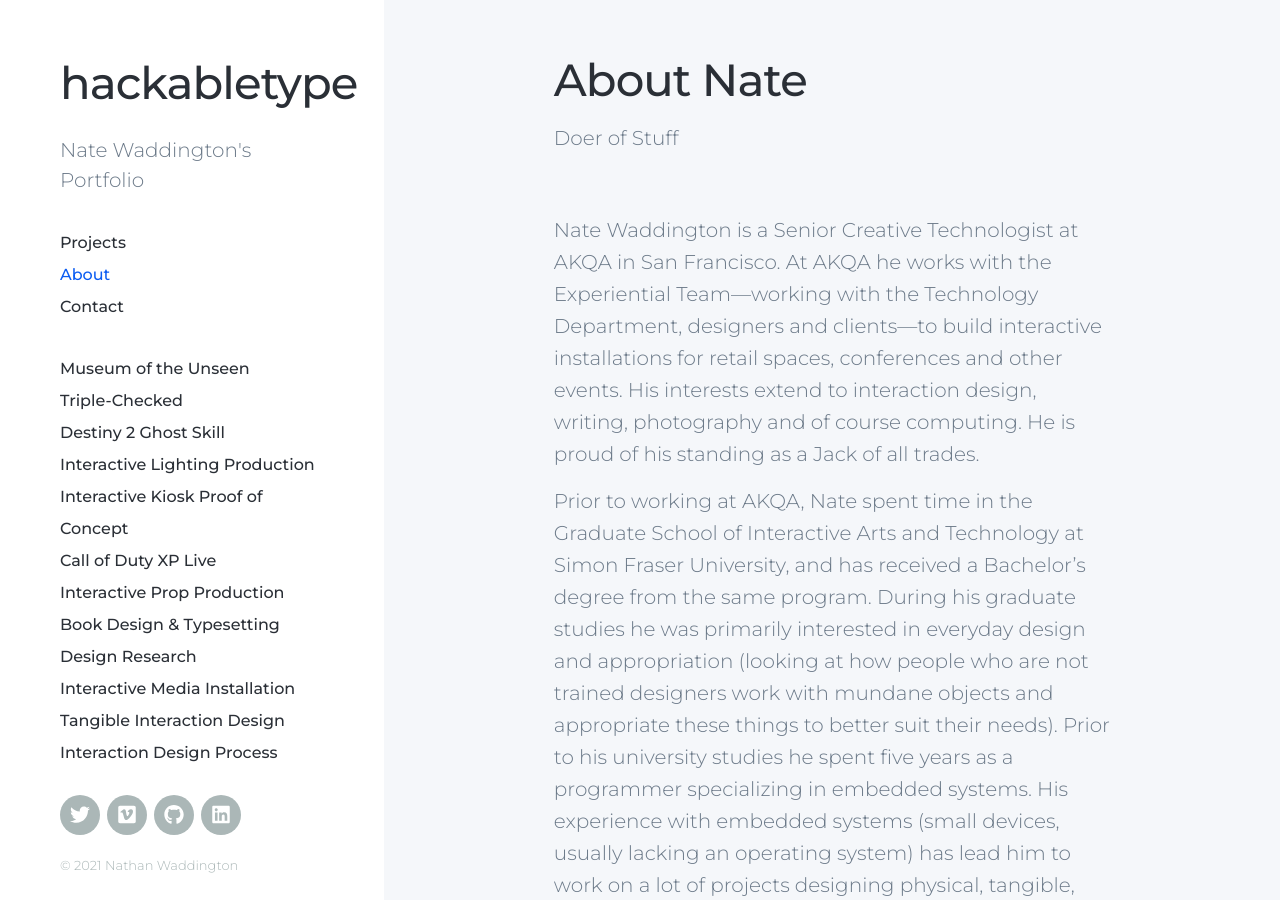
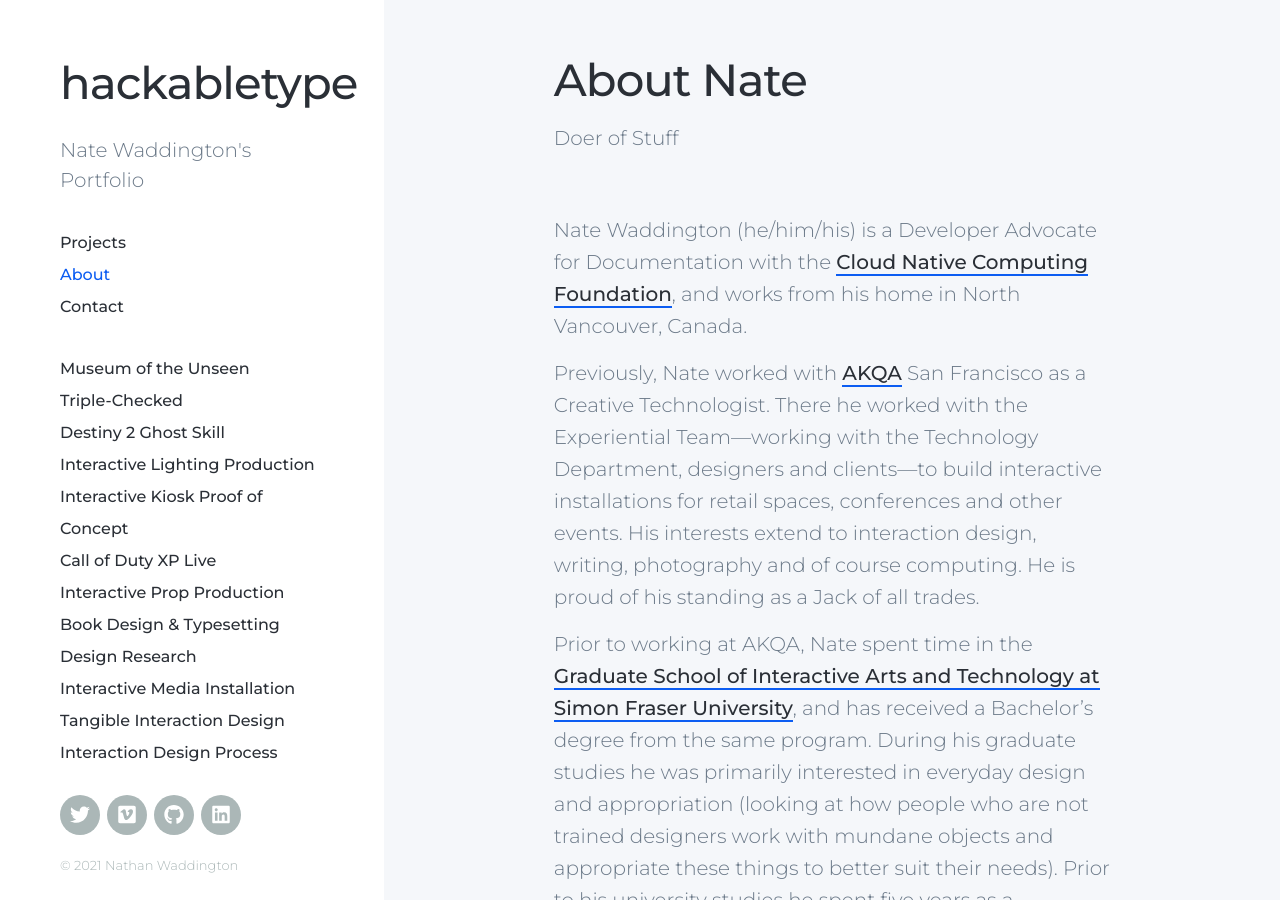
Before and after one commit to hackabletype/hackabletype.github.io, a Jekyll site: the page built from _pages/about.md, in a window 1280 px wide and 900 px high. Built offline with Jekyll 4.4.1, drawn with Linux system fonts in a browser that asks for light colours; nearby versions of some CDN libraries; some of the changed text lies outside the part shown.

Commit message:
updating about page
adding new job and location. adding links throughout

Signed-off-by: Nate W <4453979+nate-double-u@users.noreply.github.com>

```diff
--- a/_pages/about.md
+++ b/_pages/about.md
@@ -5,14 +5,30 @@ description: Nate Waddington's portfolio & blog.
 featured_image: /images/about/nateicon.png
 ---
 
-Nate Waddington is a Senior Creative Technologist at AKQA in San Francisco.
-At AKQA he works with the Experiential Team—working with the Technology Department, designers and clients—to build interactive installations for retail spaces, conferences and other events.
-His interests extend to interaction design, writing, photography and of course computing.
-He is proud of his standing as a Jack of all trades.
+Nate Waddington (he/him/his) is a Developer Advocate for Documentation with the
+[Cloud Native Computing Foundation](https://www.cncf.io/), and works from his
+home in North Vancouver, Canada.
 
-Prior to working at AKQA, Nate spent time in the Graduate School of Interactive Arts and Technology at Simon Fraser University, and has received a Bachelor's degree from the same program.
-During his graduate studies he was primarily interested in everyday design and appropriation (looking at how people who are not trained designers work with mundane objects and appropriate these things to better suit their needs).
-Prior to his university studies he spent five years as a programmer specializing in embedded systems.
-His experience with embedded systems (small devices, usually lacking an operating system) has lead him to work on a lot of projects designing physical, tangible, and mobile devices.
+Previously, Nate worked with [AKQA](https://www.akqa.com/) San Francisco as a
+Creative Technologist. There he worked with the Experiential Team—working with
+the Technology Department, designers and clients—to build interactive
+installations for retail spaces, conferences and other events. His interests
+extend to interaction design, writing, photography and of course computing. He
+is proud of his standing as a Jack of all trades.
 
-For more information about Nathan and his experience, take a look at his [LinkedIn profile](https://www.linkedin.com/in/nate-double-u/), or you can [contact him here](/contact), he'd be happy to hear from you.
+Prior to working at AKQA, Nate spent time in the [Graduate School of Interactive
+Arts and Technology at Simon Fraser University](https://www.sfu.ca/siat/graduate.html),
+and has received a Bachelor's degree from the same program. During his graduate
+studies he was primarily interested in everyday design and appropriation
+(looking at how people who are not trained designers work with mundane objects
+and appropriate these things to better suit their needs). Prior to his
+university studies he spent five years as a programmer specializing in embedded
+systems.
+
+His experience with embedded systems (small devices, usually lacking an
+operating system) has lead him to work on a lot of projects designing physical,
+tangible, and mobile devices.
+
+For more information about Nathan and his experience, take a look at his
+[LinkedIn profile](https://www.linkedin.com/in/nate-double-u/), or you can
+[contact him here](/contact), he'd be happy to hear from you.
```
